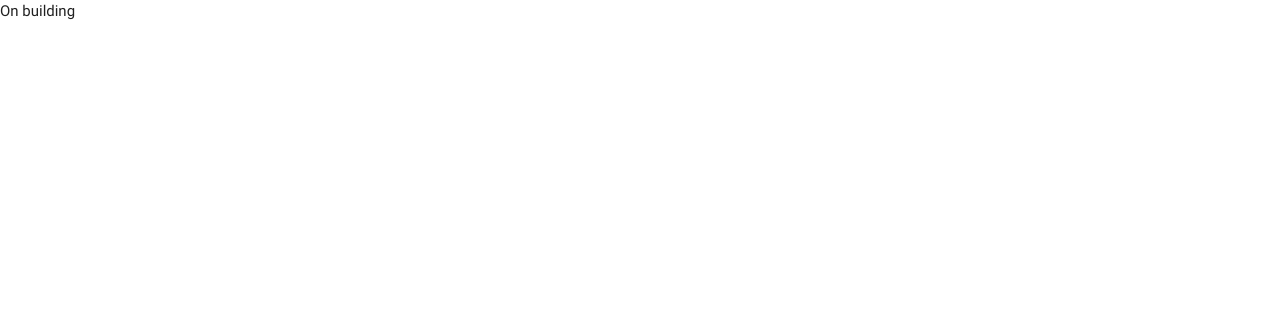
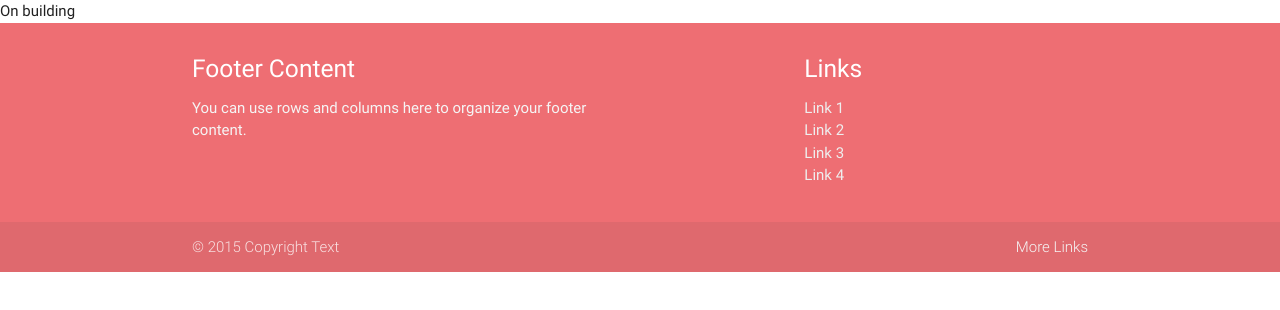
Before and after one commit to hmanzur/hmanzur.github.io, a plain HTML site: page index.html in a window 1280 px wide. Drawn offline with Linux system fonts and the light colour scheme.

Commit message:
initial commit

```diff
--- a/index.html
+++ b/index.html
@@ -6,6 +6,34 @@
 </head>
 <body>
     On building
+
+
+    <footer class="page-footer">
+        <div class="container">
+            <div class="row">
+                <div class="col l6 s12">
+                    <h5 class="white-text">Footer Content</h5>
+                    <p class="grey-text text-lighten-4">You can use rows and columns here to organize your footer content.</p>
+                </div>
+                <div class="col l4 offset-l2 s12">
+                    <h5 class="white-text">Links</h5>
+                    <ul>
+                        <li><a class="grey-text text-lighten-3" href="#!">Link 1</a></li>
+                        <li><a class="grey-text text-lighten-3" href="#!">Link 2</a></li>
+                        <li><a class="grey-text text-lighten-3" href="#!">Link 3</a></li>
+                        <li><a class="grey-text text-lighten-3" href="#!">Link 4</a></li>
+                    </ul>
+                </div>
+            </div>
+        </div>
+        <div class="footer-copyright">
+            <div class="container">
+                © 2015 Copyright Text
+                <a class="grey-text text-lighten-4 right" href="#!">More Links</a>
+            </div>
+        </div>
+    </footer>
+
 </body>
 
 <!-- scripts -->
```
